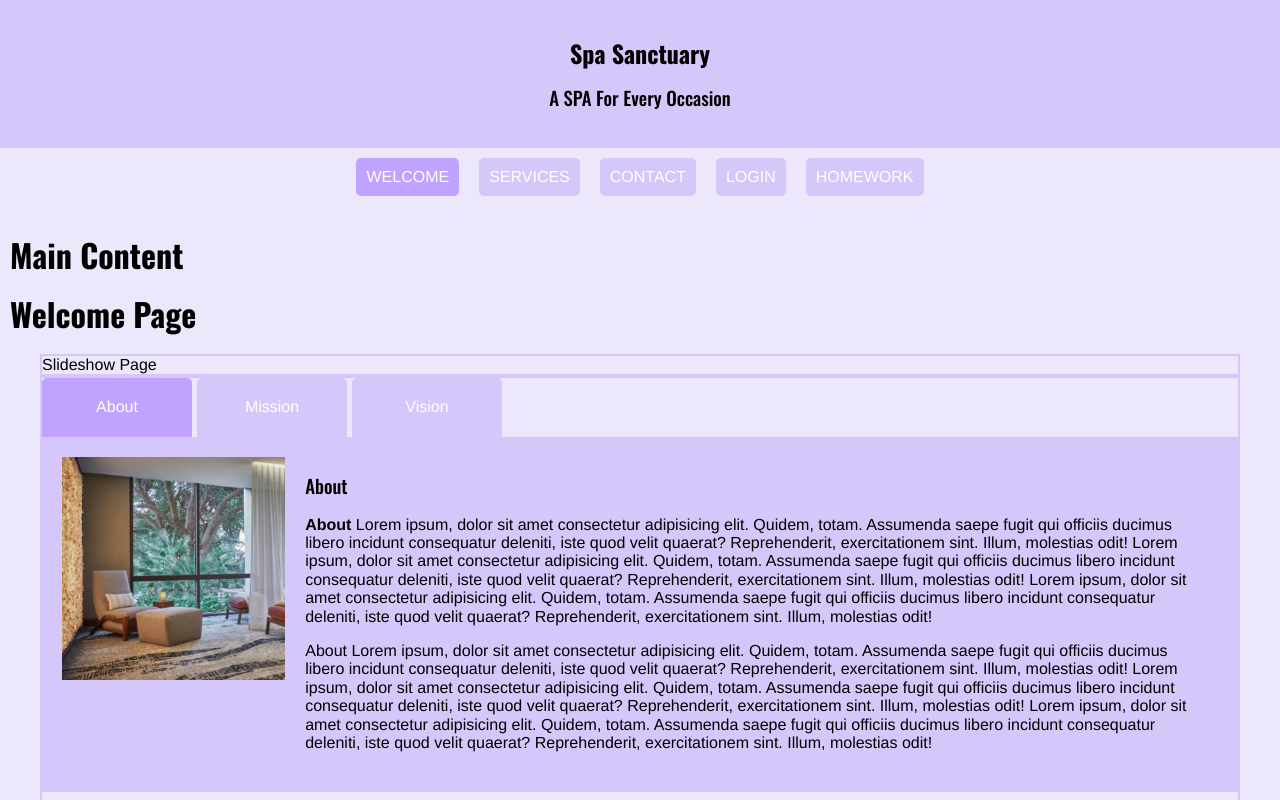
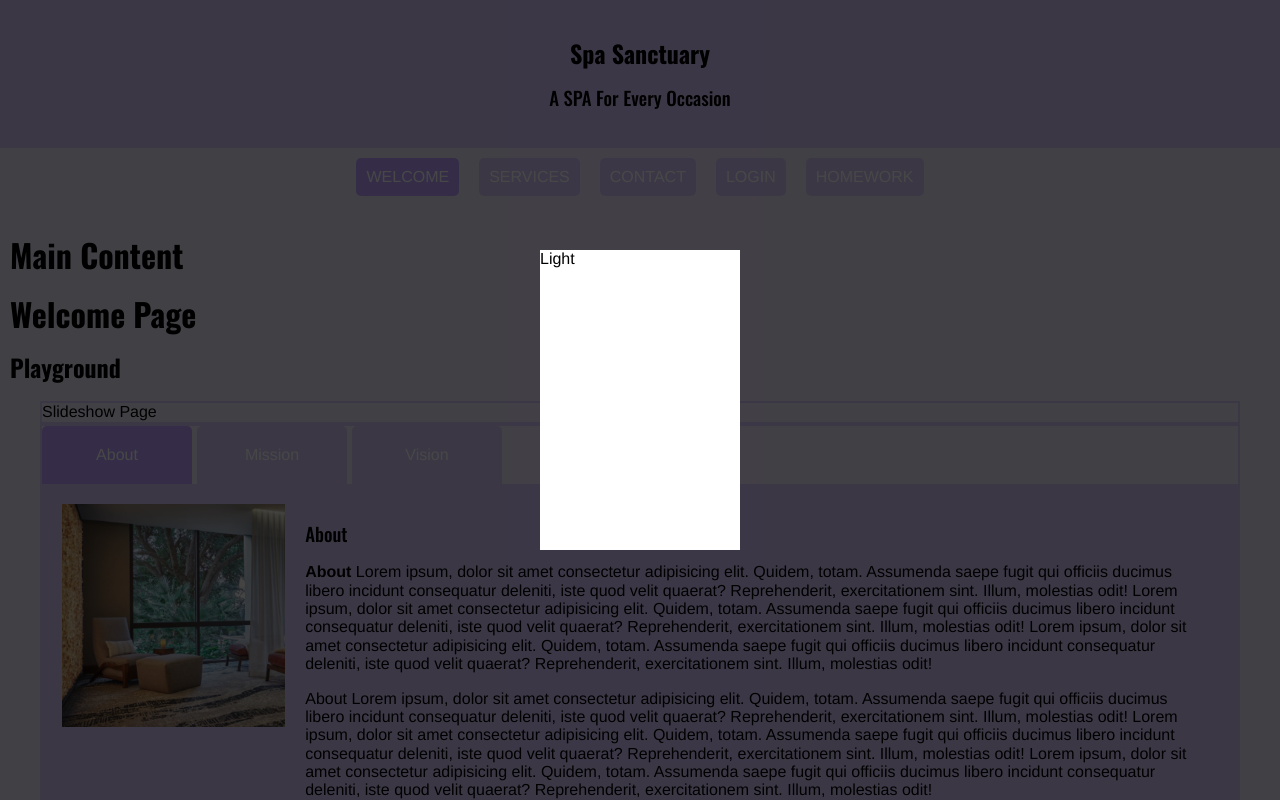
Before and after one commit to cpollock911/uclax-web1-summer21, a React (Create React App) app: page / in a window 1280 px wide. Shown: the top 800 px of the page. Built offline with nearby package versions, Linux system fonts and the light colour scheme.

Commit message:
Starting Lightbox

```diff
--- /dev/null
+++ b/src/React/Components/Lightbox/Dark.jsx
@@ -0,0 +1,26 @@
+import React from 'react';
+import styled from 'styled-components';
+
+import Light from './Light.jsx';
+
+const Dark = () => {
+
+    return (
+        <DarkStyled className='Dark'>
+            <Light />
+        </DarkStyled>
+    );
+}
+
+export default Dark;
+
+const DarkStyled = styled.div`
+
+    position: fixed;
+    background-color: rgba(0, 0, 0, 0.722);
+
+    left: 0px;
+    right: 0px;
+    bottom: 0px;
+    top: 0px;
+`;
--- /dev/null
+++ b/src/React/Components/Lightbox/Light.jsx
@@ -0,0 +1,29 @@
+import React from 'react';
+import styled from 'styled-components';
+
+const Light = () => {
+
+    return (
+        <LightStyled className='Light'>
+            Light
+        </LightStyled>
+    );
+}
+
+export default Light;
+
+const LightStyled = styled.div`
+
+    position: absolute;
+
+    background-color: #fff;
+
+    width: 200px;
+    height: 300px;
+
+    left: 50%;
+    top: 50%;
+
+    transform: translate(-50%, -50%);
+
+`;
--- /dev/null
+++ b/src/React/Components/Lightbox/Lightbox.jsx
@@ -0,0 +1,19 @@
+import React from 'react';
+import styled from 'styled-components';
+
+import Dark from './Dark.jsx';
+
+const Lightbox = () => {
+
+    return (
+        <LightboxStyled className='Lightbox'>
+            <Dark />
+        </LightboxStyled>
+    );
+}
+
+export default Lightbox;
+
+const LightboxStyled = styled.div`
+
+`;
--- /dev/null
+++ b/src/React/Components/Lightbox/Playground.jsx
@@ -0,0 +1,20 @@
+import React from 'react';
+import styled from 'styled-components';
+
+import Lightbox from './Lightbox.jsx';
+
+const Playground = () => {
+
+    return (
+        <PlaygroundStyled className='Playground'>
+            <h2>Playground</h2>
+            <Lightbox />
+        </PlaygroundStyled>
+    );
+}
+
+export default Playground;
+
+const PlaygroundStyled = styled.div`
+
+`;
--- a/src/React/Pages/Welcome/Welcome.jsx
+++ b/src/React/Pages/Welcome/Welcome.jsx
@@ -1,6 +1,7 @@
 import React from 'react';
 import styled from 'styled-components';
 
+import Playground from '../../Components/Lightbox/Playground.jsx';
 import Slideshow from './Slideshow/Slideshow.jsx';
 import Tabbed from './Tabbed/Tabbed.jsx';
 import Staff from './Staff/Staff.jsx';
@@ -10,7 +11,7 @@
     return (
         <WelcomeStyled className='Welcome'>
             <h1>Welcome Page</h1>
-
+            <Playground />
             <Slideshow />
             <Tabbed />
             <Staff />
```
